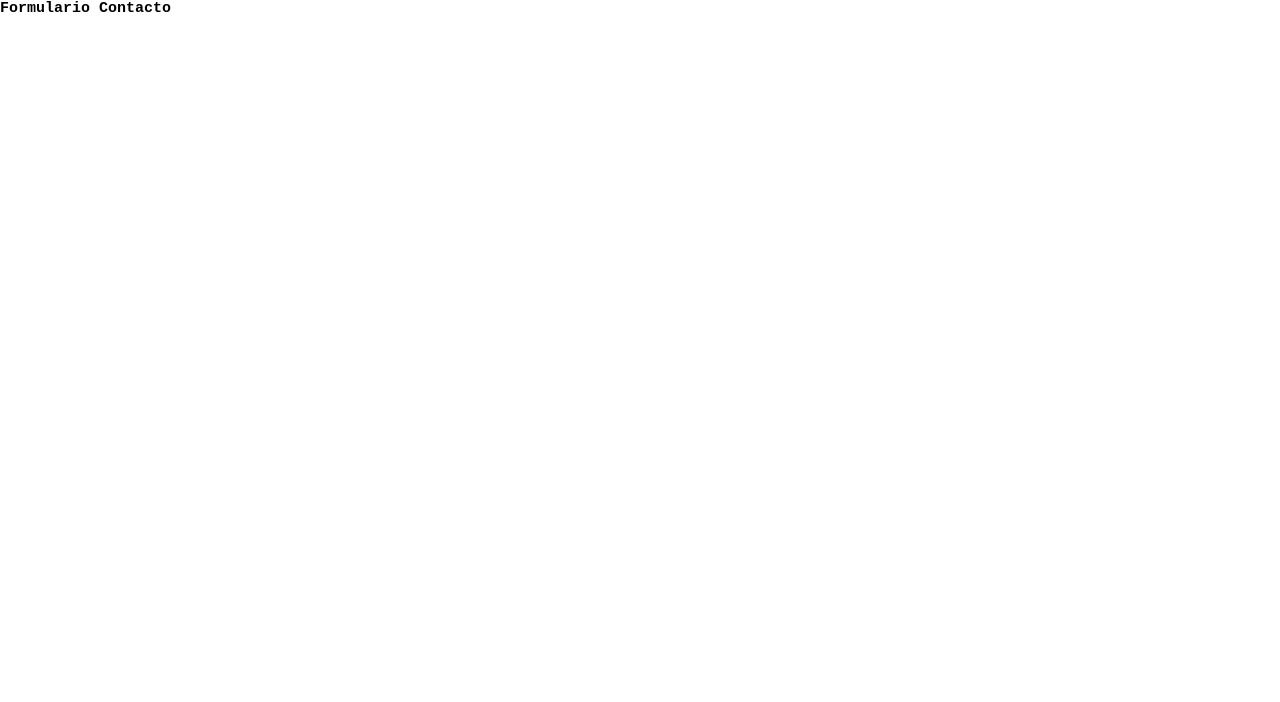
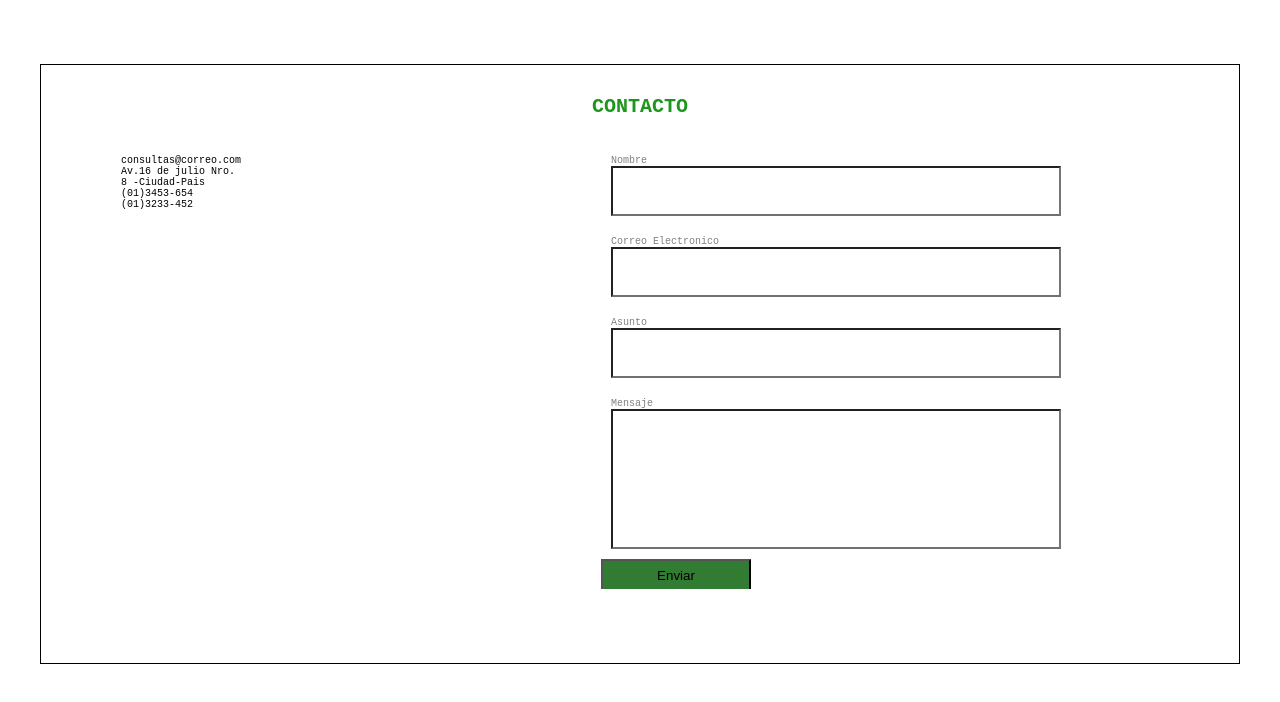
Before and after one commit to sofiagarcia358/Proyectos-formularios, a plain HTML site: page componentes/formularioDeContacto/formularioDeContacto.html in a window 1280 px wide. Drawn offline with Linux system fonts and the light colour scheme.

Commit message:
Se completa formulario de contacto
No hay observaciones

```diff
--- a/componentes/formularioDeContacto/formularioDeContacto.html
+++ b/componentes/formularioDeContacto/formularioDeContacto.html
@@ -9,7 +9,47 @@
     <link rel="stylesheet" href="formularioDeContacto.css">
 </head>
 <body>
-    <h2>Formulario Contacto</h2>
+    <section class="box-contacto">
+        <h1>CONTACTO</h1>
+        <div class="contactos">
+            <div class="info">
+                <div>consultas@correo.com</div>
+                <div>Av.16 de julio Nro. 8 -Ciudad-Pais</div>
+                <div>(01)3453-654 <br>
+                (01)3233-452</div>
+            </div>
+            <div class="logos">
+                <img src="" alt="">
+                <img src="" alt="">
+                <img src="" alt="">
+            </div>
+        </div>
+
+        <div class="formularioC">
+            <form action="" id="forcontact">
+                <label for="">
+                    Nombre
+                    <input type="text">
+                </label>
+                <label for="">
+                    Correo Electronico
+                    <input type="email">
+                </label>
+                <label for="">
+                    Asunto
+                    <input type="text">
+                </label>
+                <label for="" class="mensaje">
+                    Mensaje
+                    <input type="text">
+                </label>
+                <div>
+                    <button>Enviar</button>
+                </div>
+            </form>
+        </div>
+    </section>
+
 
     <script src="formularioDeContacto.js"></script>
 </body>
```
